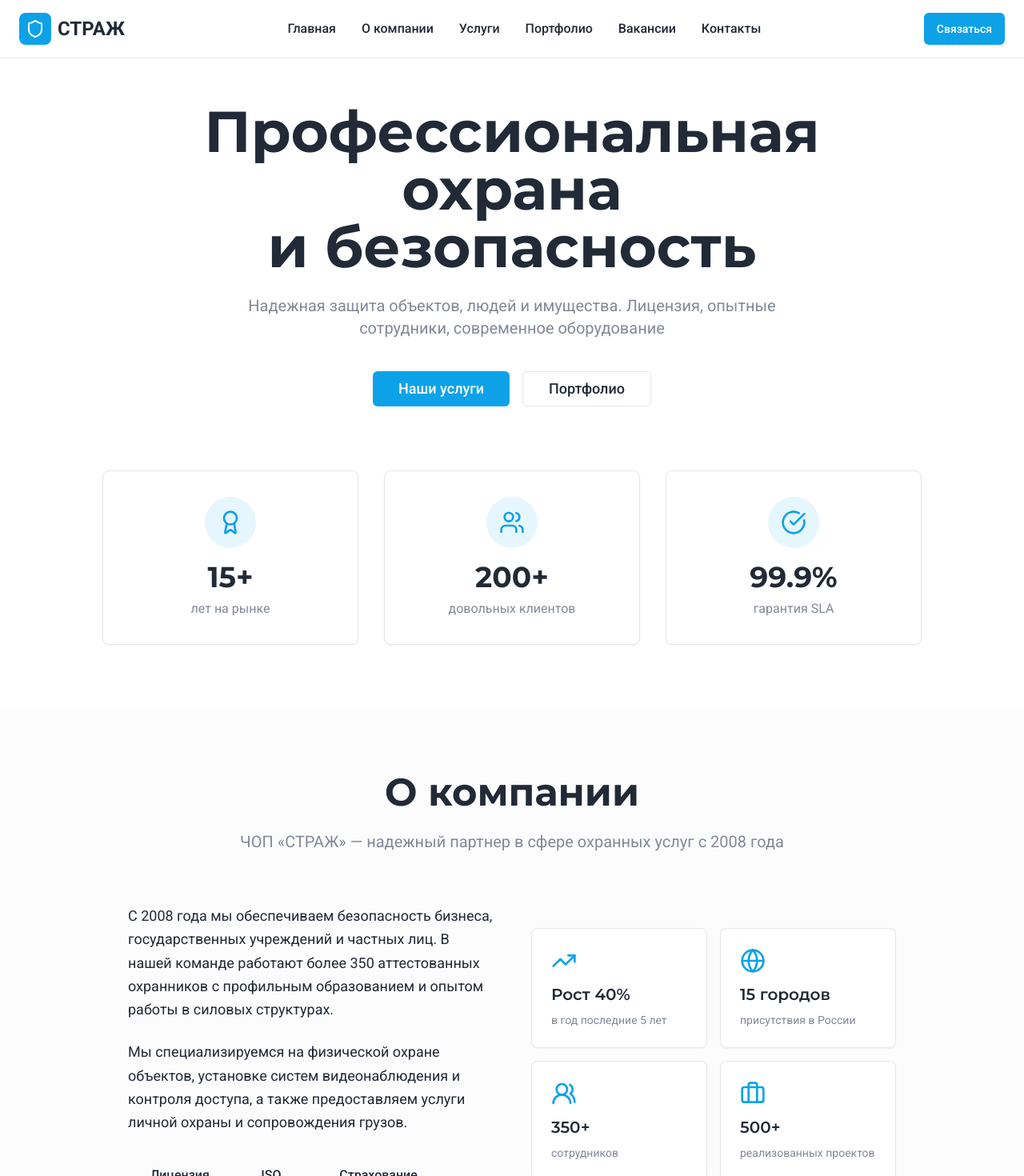
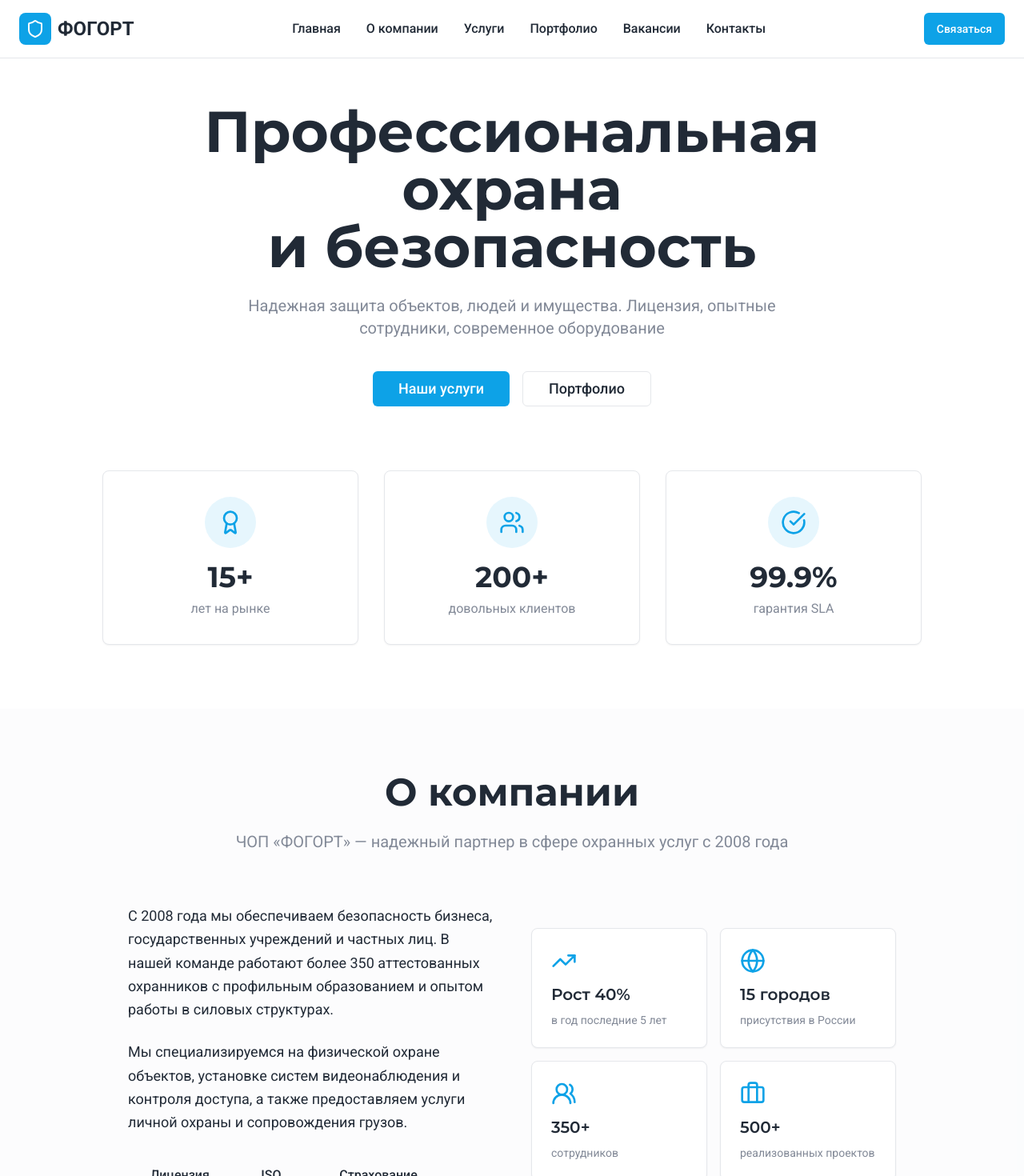
Before and after one commit to pr-poehali-dev/fogort-security-site, a React (Vite) app: page / in a window 1280 px wide. Shown: the top 1470 px of the page at 80% size. Built offline with nearby package versions, Linux system fonts and the light colour scheme.

Commit message:
Обновить название компании

```diff
--- a/src/pages/Index.tsx
+++ b/src/pages/Index.tsx
@@ -97,7 +97,7 @@ const Index = () => {
               <div className="w-10 h-10 bg-primary rounded-lg flex items-center justify-center">
                 <Icon name="Shield" className="text-white" size={24} />
               </div>
-              <span className="text-2xl font-bold text-secondary">СТРАЖ</span>
+              <span className="text-2xl font-bold text-secondary">ФОГОРТ</span>
             </div>
             <div className="hidden md:flex items-center gap-8">
               <button onClick={() => scrollToSection('home')} className="text-foreground hover:text-primary transition-colors font-medium">
@@ -176,7 +176,7 @@ const Index = () => {
           <div className="text-center mb-16">
             <h2 className="text-4xl md:text-5xl font-bold text-secondary mb-6">О компании</h2>
             <p className="text-xl text-muted-foreground max-w-3xl mx-auto">
-              ЧОП «СТРАЖ» — надежный партнер в сфере охранных услуг с 2008 года
+              ЧОП «ФОГОРТ» — надежный партнер в сфере охранных услуг с 2008 года
             </p>
           </div>
 
@@ -445,7 +445,7 @@ const Index = () => {
                 <div className="w-10 h-10 bg-primary rounded-lg flex items-center justify-center">
                   <Icon name="Shield" className="text-white" size={24} />
                 </div>
-                <span className="text-xl font-bold">СТРАЖ</span>
+                <span className="text-xl font-bold">ФОГОРТ</span>
               </div>
               <p className="text-white/80 text-sm">
                 Профессиональная охрана и безопасность с 2008 года
@@ -479,7 +479,7 @@ const Index = () => {
             </div>
           </div>
           <div className="border-t border-white/20 pt-8 flex flex-col md:flex-row justify-between items-center gap-4 text-sm text-white/80">
-            <p>© 2024 ЧОП «СТРАЖ». Все права защищены.</p>
+            <p>© 2024 ЧОП «ФОГОРТ». Все права защищены.</p>
             <div className="flex gap-6">
               <a href="#" className="hover:text-white transition-colors">Политика конфиденциальности</a>
               <a href="#" className="hover:text-white transition-colors">Условия использования</a>
```
